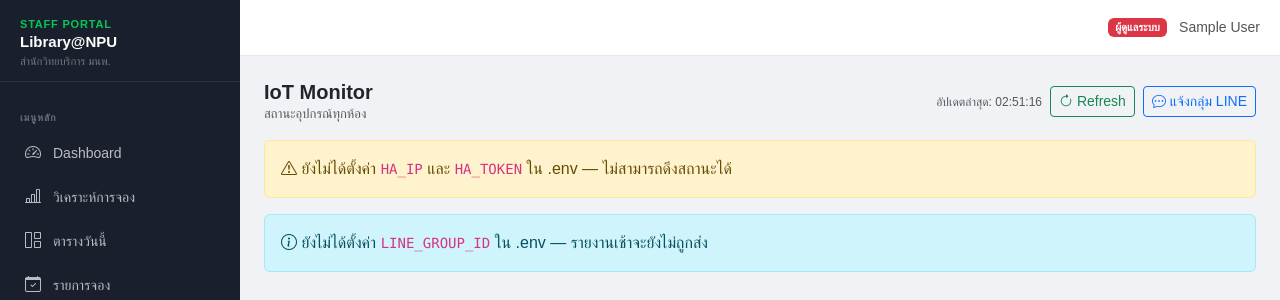
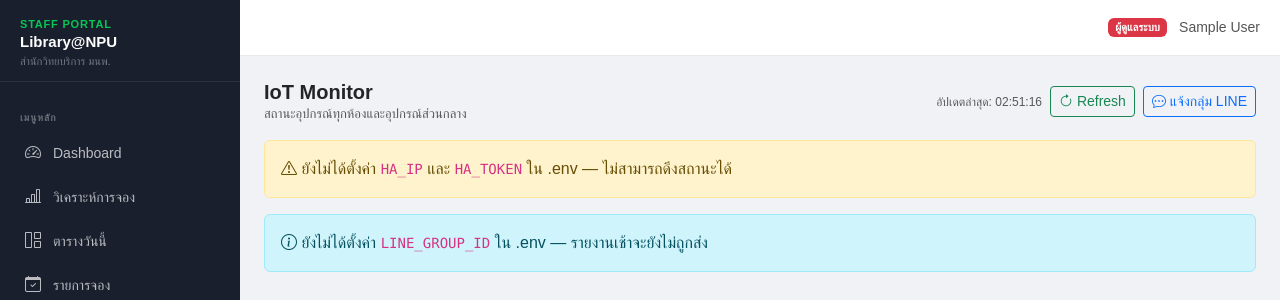
Before and after one commit to azimuthotg/reserv, a Django app: page /manage/iot-monitor/ in a window 1280 px wide. Shown: the top 300 px of the page. Run offline with Django 4.2, Linux system fonts and the light colour scheme; the visitor is signed in with stand-in values (Sample User, id 1); data that the repository does not hold is empty.

Commit message:
แก้คำบรรยายหน้า IoT Monitor ให้ครอบคลุมอุปกรณ์ส่วนกลาง
หน้านี้ไม่ได้แสดงแค่อุปกรณ์ของห้องจองอีกต่อไป

Co-Authored-By: Claude Opus 4.8 <noreply@anthropic.com>

```diff
--- a/booking/templates/booking/manage/iot_monitor.html
+++ b/booking/templates/booking/manage/iot_monitor.html
@@ -33,7 +33,7 @@
 <div class="d-flex justify-content-between align-items-center mb-3 flex-wrap gap-2">
     <div>
         <h5 class="mb-0 fw-bold">IoT Monitor</h5>
-        <div class="text-muted" style="font-size:13px;">สถานะอุปกรณ์ทุกห้อง</div>
+        <div class="text-muted" style="font-size:13px;">สถานะอุปกรณ์ทุกห้องและอุปกรณ์ส่วนกลาง</div>
     </div>
     <div class="d-flex gap-2 align-items-center">
         <span class="text-muted" style="font-size:12px;" id="last-updated"></span>
```
